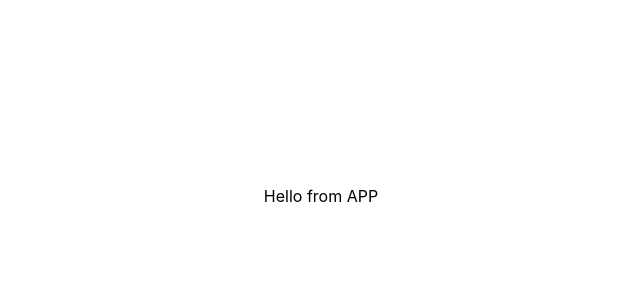
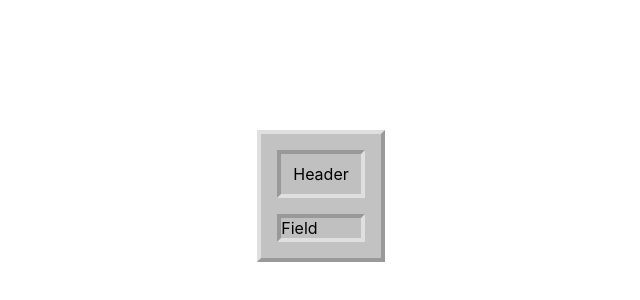
Before and after one commit to Ranisans/minesweeper-react, a React (Create React App) app: page / in a window 1280 px wide. Shown: the part 204-504 px from the top of the page, without its empty margins (319-959 px from the left). Built offline with nearby package versions, Linux system fonts and the light colour scheme.

Commit message:
feat: add sceleton to application add styles to app add app constants

```diff
--- /dev/null
+++ b/src/assets/scss/_constants.scss
@@ -0,0 +1,4 @@
+$backgroundColor: #c2c2c2;
+$darkBorder: #999;
+$lightBorder: rgb(223, 223, 223);
+$borderSize: 4px;
--- a/src/components/App/App.scss
+++ b/src/components/App/App.scss
@@ -1,2 +1,34 @@
+@import '../../assets/scss/constants';
+
 .APP {
+  background: $backgroundColor;
+  padding: 16px;
+  border-width: $borderSize;
+  border-style: solid;
+  border-right-color: $darkBorder;
+  border-bottom-color: $darkBorder;
+  border-left-color: $lightBorder;
+  border-top-color: $lightBorder;
 }
+
+.header {
+  background: #c0c0c0;
+  padding: 10px 12px;
+  border-width: $borderSize;
+  border-style: solid;
+  border-right-color: $lightBorder;
+  border-bottom-color: $lightBorder;
+  border-left-color: $darkBorder;
+  border-top-color: $darkBorder;
+}
+
+.game_field {
+  margin-top: 16px;
+  background: #c0c0c0;
+  border-width: $borderSize;
+  border-style: solid;
+  border-right-color: $lightBorder;
+  border-bottom-color: $lightBorder;
+  border-left-color: $darkBorder;
+  border-top-color: $darkBorder;
+}
--- a/src/components/App/index.tsx
+++ b/src/components/App/index.tsx
@@ -1,11 +1,14 @@
-import React from 'react'
+import React from "react";
 
-import './App.scss'
+import "./App.scss";
 
 const App: React.FC = () => {
-  return <div className="APP">
-    Hello from APP
-  </div>
-}
+  return (
+    <div className="APP">
+      <div className="header">Header</div>
+      <div className="game_field">Field</div>
+    </div>
+  );
+};
 
 export default App;
```
Also changed, not shown: src/types/index.ts (added, +27 -0 lines).
